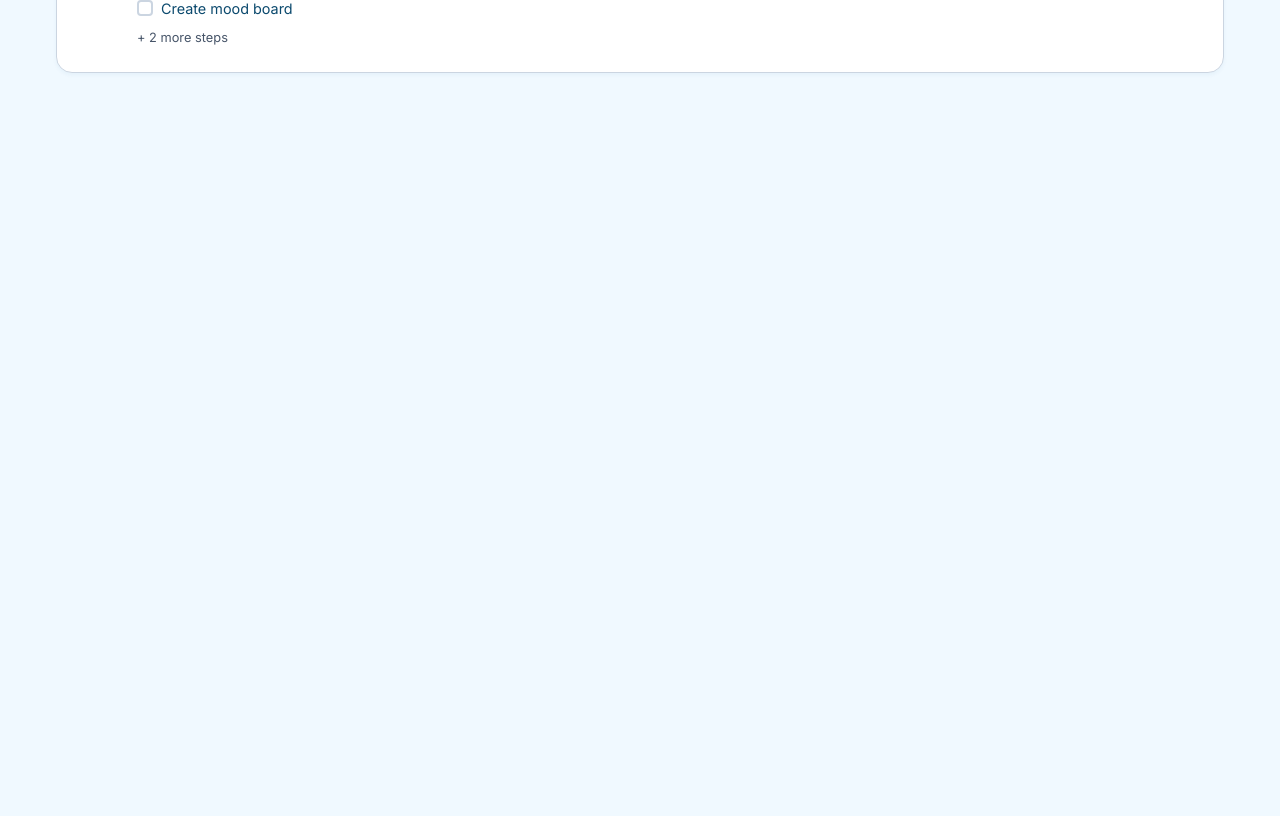
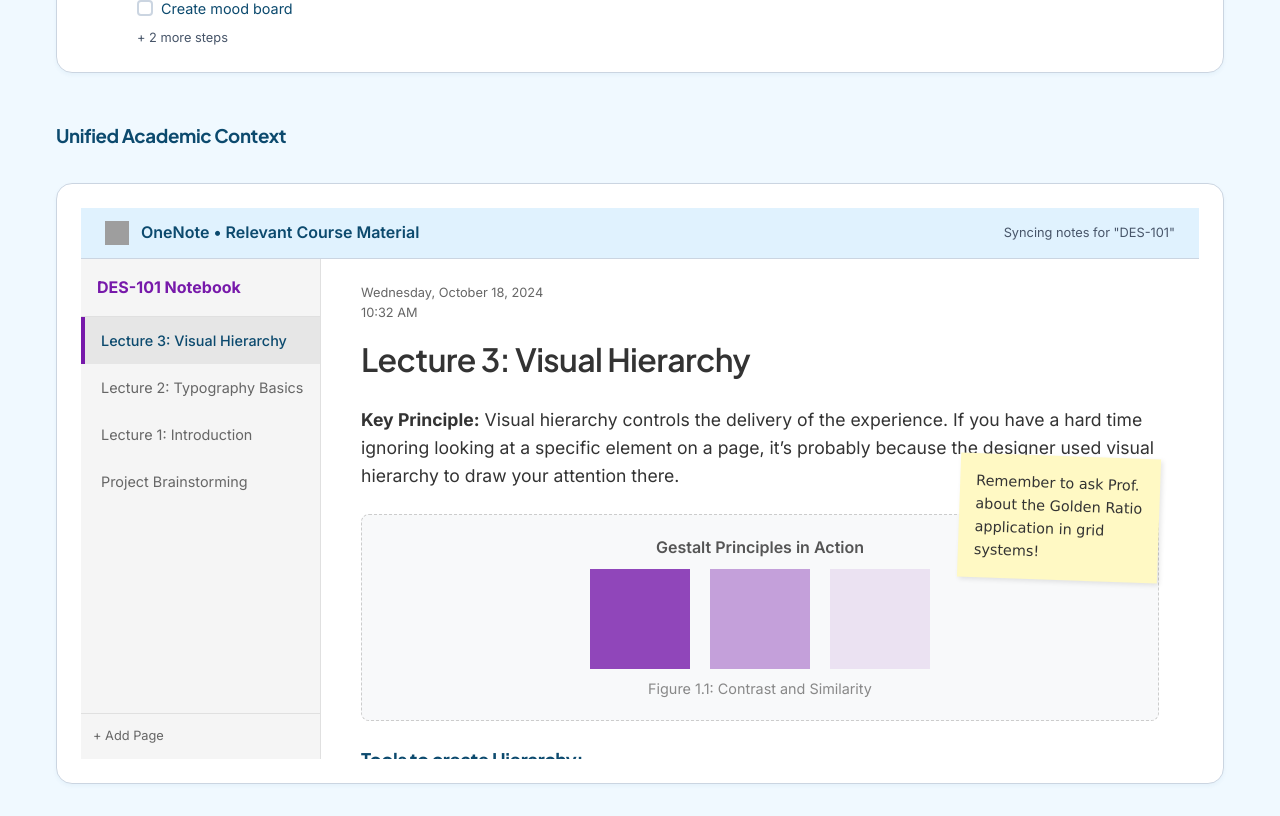
Before and after one commit to Gilospy/EduSync, a React (Vite) app: page / in a window 1280 px wide. Shown: the part 960-1776 px from the top of the page. Before the commit the page ends 1065 px from the top, so only its background shows below. Built offline with nearby package versions, Linux system fonts and the light colour scheme; sample sign-in values are in the browser's storage; grey boxes are pictures that could not be loaded.

Commit message:
Added OneNote mock

```diff
--- a/src/pages/StudentDashboard.jsx
+++ b/src/pages/StudentDashboard.jsx
@@ -282,6 +282,141 @@ export const StudentDashboard = () => {
                     </Card>
                 ))}
             </div>
+
+            {/* Unified Academic Context (OneNote Integration) */}
+            <h3 style={{ marginTop: 'var(--spacing-lg)' }}>Unified Academic Context</h3>
+            <Card className="glass-panel" style={{ padding: 0, overflow: 'hidden' }}>
+                <div style={{
+                    padding: '12px 24px',
+                    borderBottom: '1px solid var(--color-border)',
+                    background: 'var(--color-bg-secondary)',
+                    display: 'flex',
+                    alignItems: 'center',
+                    gap: '12px'
+                }}>
+                    <img src="https://upload.wikimedia.org/wikipedia/commons/1/10/OneNote_2013_logo.svg" alt="OneNote" style={{ width: '24px', height: '24px' }} />
+                    <span style={{ fontWeight: 600 }}>OneNote • Relevant Course Material</span>
+                    <span style={{ fontSize: '0.8rem', color: 'var(--color-text-secondary)', marginLeft: 'auto' }}>
+                        Syncing notes for "DES-101"
+                    </span>
+                </div>
+                <div style={{ width: '100%', height: '500px', background: 'white', display: 'flex' }}>
+
+                    {/* Simulated Sidebar (Sections/Pages) */}
+                    <div style={{
+                        width: '240px',
+                        background: '#f5f5f5',
+                        borderRight: '1px solid #e0e0e0',
+                        display: 'flex',
+                        flexDirection: 'column'
+                    }}>
+                        {/* Notebook Name */}
+                        <div style={{ padding: '16px', borderBottom: '1px solid #e0e0e0', fontWeight: 'bold', color: '#7719aa' }}>
+                            DES-101 Notebook
+                        </div>
+
+                        {/* Pages List */}
+                        <div style={{ flex: 1, overflowY: 'auto' }}>
+                            <div style={{ padding: '12px 16px', background: '#e6e6e6', borderLeft: '4px solid #7719aa', fontWeight: 500, fontSize: '0.9rem', cursor: 'pointer' }}>
+                                Lecture 3: Visual Hierarchy
+                            </div>
+                            <div style={{ padding: '12px 16px', borderLeft: '4px solid transparent', fontSize: '0.9rem', color: '#666', cursor: 'pointer' }}>
+                                Lecture 2: Typography Basics
+                            </div>
+                            <div style={{ padding: '12px 16px', borderLeft: '4px solid transparent', fontSize: '0.9rem', color: '#666', cursor: 'pointer' }}>
+                                Lecture 1: Introduction
+                            </div>
+                            <div style={{ padding: '12px 16px', borderLeft: '4px solid transparent', fontSize: '0.9rem', color: '#666', cursor: 'pointer' }}>
+                                Project Brainstorming
+                            </div>
+                        </div>
+
+                        <div style={{ padding: '12px', borderTop: '1px solid #e0e0e0', fontSize: '0.8rem', color: '#666' }}>
+                            + Add Page
+                        </div>
+                    </div>
+
+                    {/* Simulated Editor Content */}
+                    <div style={{ flex: 1, display: 'flex', flexDirection: 'column', overflow: 'hidden' }}>
+
+                        {/* Date/Time Header */}
+                        <div style={{ padding: '24px 40px 0', color: '#666', fontSize: '0.8rem' }}>
+                            Wednesday, October 18, 2024 <br />
+                            10:32 AM
+                        </div>
+
+                        {/* Page Title */}
+                        <div style={{ padding: '10px 40px 20px', borderBottom: '1px solid transparent' }}>
+                            <h1 style={{ margin: 0, fontSize: '2rem', fontWeight: 400, color: '#333' }}>
+                                Lecture 3: Visual Hierarchy
+                            </h1>
+                        </div>
+
+                        {/* Content Blocks */}
+                        <div style={{ flex: 1, overflowY: 'auto', padding: '0 40px 40px', position: 'relative' }}>
+
+                            {/* Text Block 1 */}
+                            <div style={{ marginBottom: '24px', maxWidth: '800px' }}>
+                                <p style={{ fontSize: '1.1rem', lineHeight: '1.6', color: '#333' }}>
+                                    <strong>Key Principle:</strong> Visual hierarchy controls the delivery of the experience. If you have a hard time ignoring looking at a specific element on a page, it’s probably because the designer used visual hierarchy to draw your attention there.
+                                </p>
+                            </div>
+
+                            {/* Image/Diagram Placeholder */}
+                            <div style={{
+                                padding: '20px',
+                                background: '#f8f9fa',
+                                border: '1px dashed #ccc',
+                                borderRadius: '8px',
+                                marginBottom: '24px',
+                                display: 'flex',
+                                flexDirection: 'column',
+                                alignItems: 'center'
+                            }}>
+                                <div style={{ fontWeight: 600, marginBottom: '8px', color: '#555' }}>Gestalt Principles in Action</div>
+                                <div style={{ display: 'flex', gap: '20px' }}>
+                                    <div style={{ width: '100px', height: '100px', background: '#7719aa', opacity: 0.8 }}></div>
+                                    <div style={{ width: '100px', height: '100px', background: '#7719aa', opacity: 0.4 }}></div>
+                                    <div style={{ width: '100px', height: '100px', background: '#7719aa', opacity: 0.1 }}></div>
+                                </div>
+                                <div style={{ fontSize: '0.9rem', color: '#888', marginTop: '8px' }}>Figure 1.1: Contrast and Similarity</div>
+                            </div>
+
+                            {/* Text Block 2 */}
+                            <div style={{ marginBottom: '24px', maxWidth: '800px' }}>
+                                <h3 style={{ borderBottom: '2px solid #7719aa', display: 'inline-block', paddingBottom: '4px', marginBottom: '12px' }}>
+                                    Tools to create Hierarchy:
+                                </h3>
+                                <ul style={{ marginLeft: '20px', lineHeight: '1.6' }}>
+                                    <li><strong>Size:</strong> Larger elements are perceived as more important.</li>
+                                    <li><strong>Color:</strong> Bright colors attract more attention than neutral ones.</li>
+                                    <li><strong>Contrast:</strong> Dramatically contrasting colors will catch the eye.</li>
+                                    <li><strong>Alignment:</strong> Alignment creates order between elements.</li>
+                                    <li><strong>Repetition:</strong> Repeating styles can suggest content relates to one another.</li>
+                                </ul>
+                            </div>
+
+                            {/* Sticky Note / Handwriting simulation */}
+                            <div style={{
+                                position: 'absolute',
+                                top: '50px',
+                                right: '40px',
+                                width: '200px',
+                                background: '#fff9c4',
+                                padding: '16px',
+                                boxShadow: '2px 2px 5px rgba(0,0,0,0.1)',
+                                transform: 'rotate(2deg)',
+                                fontFamily: 'Comic Sans MS, cursive',
+                                fontSize: '0.9rem',
+                                color: '#333'
+                            }}>
+                                Remember to ask Prof. about the Golden Ratio application in grid systems!
+                            </div>
+
+                        </div>
+                    </div>
+                </div>
+            </Card>
         </div>
     );
 };
```
